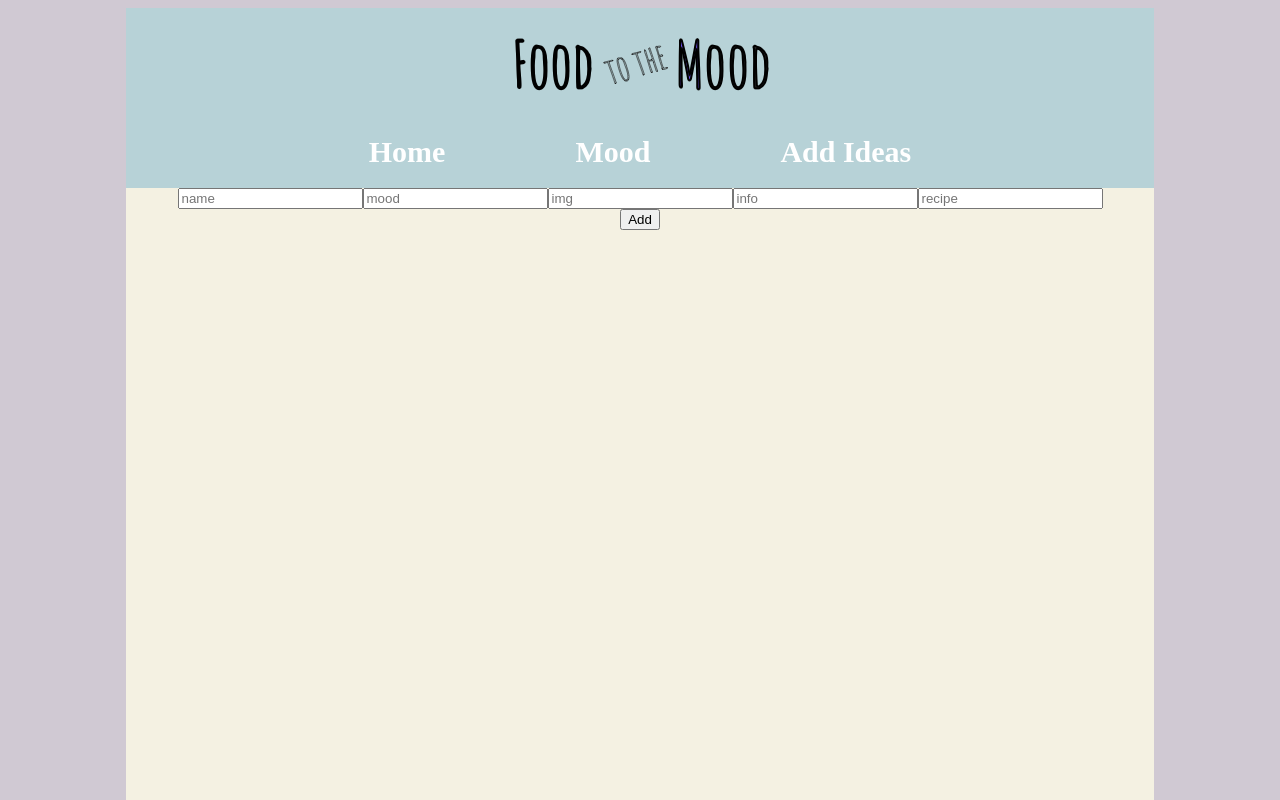
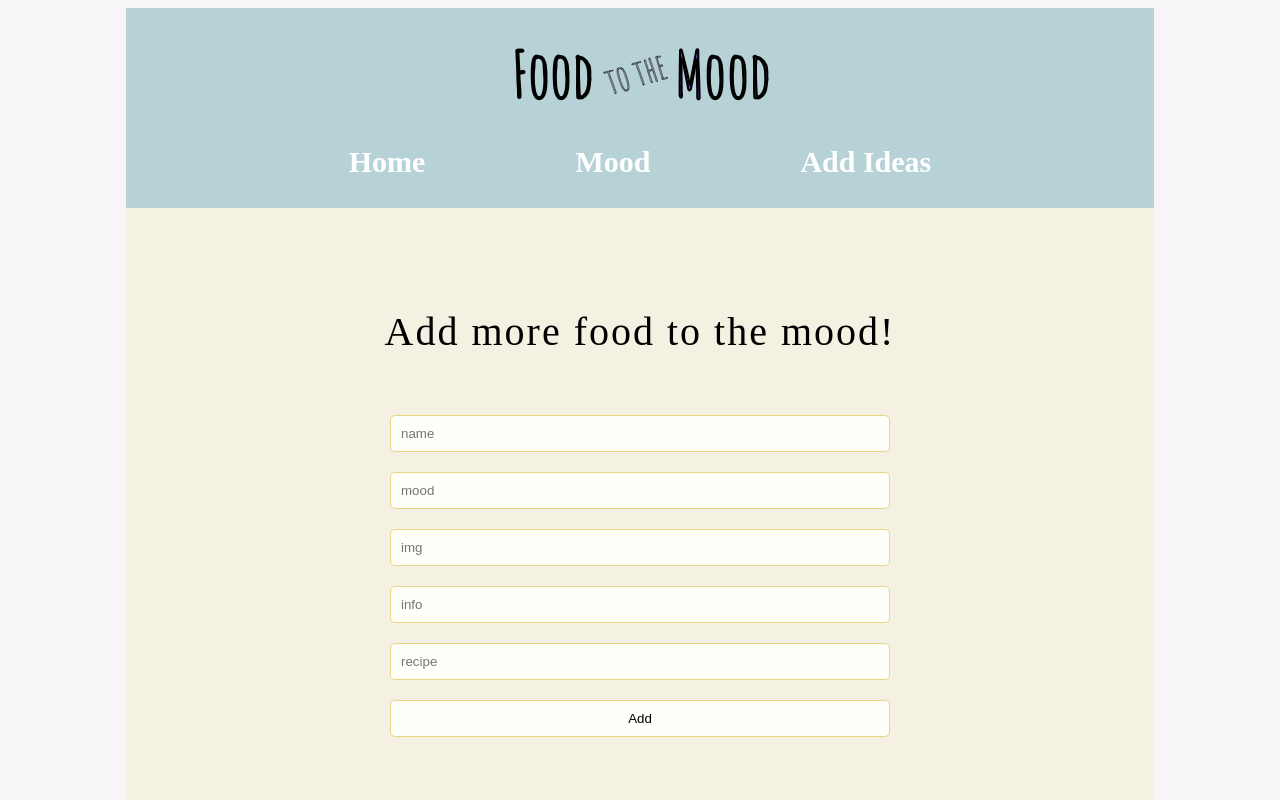
Before and after one commit to Jibelais/food-for-the-mood-frontend, a React (Create React App) app: page /foodmood/new in a window 1280 px wide. Shown: the top 800 px of the page. Built offline with nearby package versions, Linux system fonts and the light colour scheme; no server answers.

Commit message:
phase 2 complete

```diff
--- a/src/components/Header.js
+++ b/src/components/Header.js
@@ -7,7 +7,7 @@ function Header() {
             <nav>
             <Link to={`/`}>Home</Link>
             <Link to={`/foodmood`}>Mood</Link>
-            <Link to={`/lessisgreener/add`}>Add Ideas</Link>
+            <Link to={`/foodmood/new`}>Add Ideas</Link>
             </nav>
         </header>
     )
--- a/src/index.css
+++ b/src/index.css
@@ -1,20 +1,28 @@
 *{
   box-sizing: border-box;
-  font-family: 'Montserrat', sans-serif;
 }
 
 body {
-  background-color: rgb(208, 201, 211);
+  background-color: rgb(248, 245, 249);
   display: flex;
   flex-direction: column;
   align-items: center;
 }
 
+.App{
+  background-color: #F4F1E2;
+}
 .header {
   background-color:#B7D2D7;
   width: 1028px;
-  height: 180px;
+  height: 200px;
   text-align: center;
+}
+#logo{
+  margin-top: 10px;
+}
+#image{
+  width: 400px;
 }
 nav, nav>a, nav>a:link, nav>a:visited{
   background-color:#B7D2D7;
@@ -23,7 +31,7 @@ nav, nav>a, nav>a:link, nav>a:visited{
   font-size: 30px;
   display: flex;
   justify-content: center;
-  gap: 130px;
+  gap: 150px;
   color: white;
   text-decoration: none;
 }
@@ -43,17 +51,22 @@ main {
   text-align: center;
 }
 
+.content-margin{
+  margin-top: 100px;
+}
+
 .index-container{
   display: flex;
   flex-direction: column;
   align-items: center;
 }
 .title{
-  margin-top: 100px;
+  margin: 50px;
   font-size: 40px;
   font-family: 'Amatic SC', cursive;
   letter-spacing: 2px;
 }
+
 .mood-container{
   width:500px;
   display: flex;
@@ -62,3 +75,28 @@ main {
   justify-content: center;
   margin-top: 50px;
 }
+.input{
+  padding: 10px;
+  margin: 10px;
+  width: 500px;
+  border: 1px solid #EAD584;
+  background-color: #fefff8;
+  border-radius: 5px;
+}
+label{
+  display: inline-block;
+  width: 150px;
+  text-align: right;
+}
+
+#update-button, #delete-button{
+  margin-left: 160px;
+ }
+
+ .box-size{
+  height: 300px;
+ }
+
+textarea{
+  vertical-align: middle;
+}
--- a/src/pages/Edit.js
+++ b/src/pages/Edit.js
@@ -20,18 +20,20 @@ function Edit(props) {
         event.preventDefault()
         props.updateFood(editForm, food.id)
         console.log(editForm)
-        navigate("/foodmood")
+        navigate(`/foodmood/${food.id}`)
     }
     const removeFood = () => {
         props.deleteFood(food.id)
-        navigate("/foodmood")
+        navigate(`/foodmood/`)
     }
 
     return(
         <section>
           <form onSubmit={handleSubmit}>
+            <p className='title'>Make changes to this food</p>
             <div>
-              Mood:<input
+              <label>Mood</label><input
+              className='input'
               type="text"
               value={editForm.mood}
               name="mood"
@@ -40,7 +42,8 @@ function Edit(props) {
             />
             </div>
             <div>
-              Food:<input
+            <label>Food</label><input
+              className='input'
               type="text"
               value={editForm.name}
               name="name"
@@ -50,7 +53,8 @@ function Edit(props) {
             </div>
 
             <div>
-              Image:<input
+            <label>Image</label><input
+              className='input'
               type="text"
               value={editForm.img}
               name="img"
@@ -60,7 +64,8 @@ function Edit(props) {
             </div>
 
             <div>
-              Info:<input
+            <label>Infomation</label><textarea
+              className='input box-size'
               type="text"
               value={editForm.info}
               name="info"
@@ -70,7 +75,7 @@ function Edit(props) {
             </div>
 
             <div>
-              Recipe: <input
+            <label>Recipe</label><input
               className="input"
               type="text"
               value={editForm.recipe}
--- a/src/pages/New.js
+++ b/src/pages/New.js
@@ -33,9 +33,10 @@ function New(props) {
   };
   return (
     <section className= "content-margin">
+      <p className='title'>Add more food to the mood!</p>
       <form onSubmit={handleSubmit}>
         <input
-          className='name'
+          className='input'
           type="text"
           value={newForm.name}
           name="name"
--- a/src/pages/Show.js
+++ b/src/pages/Show.js
@@ -10,9 +10,9 @@ function Show(props) {
   console.log(props.food)
 
   return (
-    <div>
+    <div className='content-margin'>
       <div >
-        <h1>If you are feeling {food.mood} ...</h1>
+        <p className='title'>If you are feeling {food.mood} ...</p>
         <img id = "image" src={food.img} alt={food.food} /><br/>
         <p><span id="click">Click here for recipe </span><br/></p>
 
```
